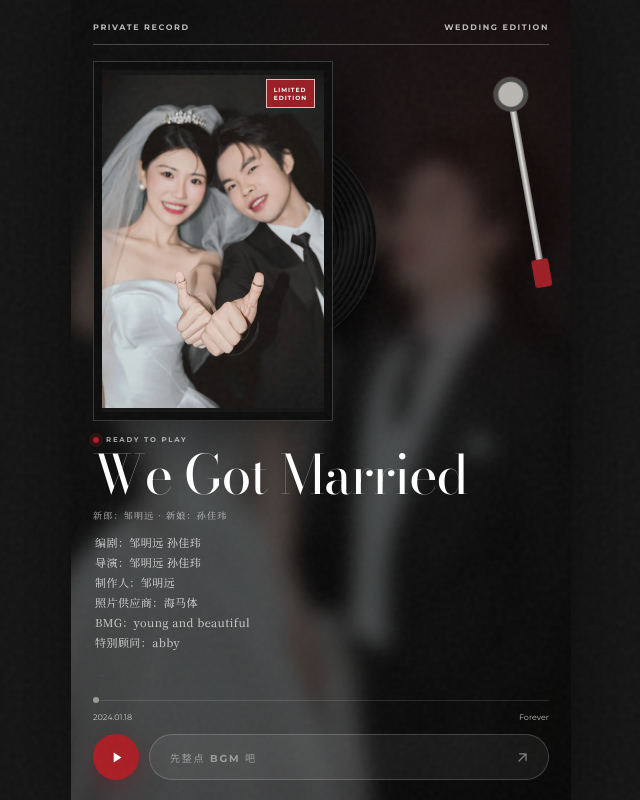
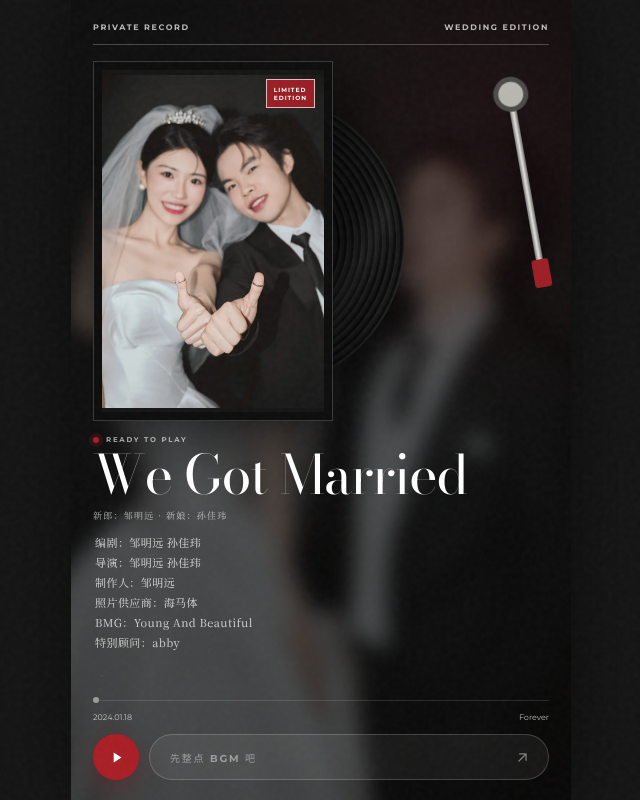
Before and after one commit to Mayandev/invatation, a Next.js app: page / in a window 1280 px wide. Shown: the whole page, without its empty margins (319-959 px from the left). Built offline with nearby package versions, Linux system fonts and the light colour scheme.

Commit message:
feat: commit

```diff
--- a/app/invitation.css
+++ b/app/invitation.css
@@ -240,17 +240,13 @@ button { -webkit-tap-highlight-color: transparent; }
     radial-gradient(circle, transparent 0 7%, #141414 7.5% 21%, #050505 21.5% 23%, transparent 23.5%),
     repeating-radial-gradient(circle, #161616 0 2px, #090909 3px 5px, #202020 6px 7px);
   box-shadow: 0 18px 42px rgba(0, 0, 0, .55), inset 0 0 34px rgba(255, 255, 255, .04);
-  translate: calc(100% - min(100vw, 500px) + 56px) -50%;
-  scale: .75;
+  translate: calc(100% - min(100vw, 500px) + 47px) -50%;
   animation: vinyl-spin 15s linear infinite;
   animation-play-state: paused;
-  transition:
-    translate 1s cubic-bezier(.2, .72, .2, 1),
-    scale 1s cubic-bezier(.2, .72, .2, 1);
+  transition: translate 1s cubic-bezier(.2, .72, .2, 1);
 }
 .cover.is-music-playing .cover__vinyl {
   translate: 0 -50%;
-  scale: 1;
   animation-play-state: running;
 }
 .cover__vinyl::after {
--- a/components/invitation/Cover.tsx
+++ b/components/invitation/Cover.tsx
@@ -9,7 +9,7 @@ const openingSubtitles = [
   "导演：邹明远  孙佳玮",
   "制作人：邹明远",
   "照片供应商：海马体",
-  "BMG：young and beautiful",
+  "BMG：Young And Beautiful",
   "特别顾问：abby",
   "",
   "嗨～",
```
